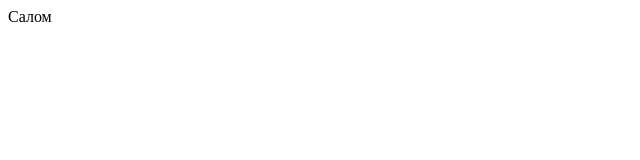
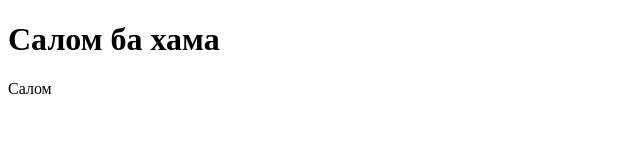
Before and after one commit to Roxyro21/javascript-1, a plain HTML site: page index.html in a window 1280 px wide. Shown: the whole page, without its empty margins (0-640 px from the left). Drawn offline with Linux system fonts and the light colour scheme.

Commit message:
feat: add new headar

```diff
--- a/index.html
+++ b/index.html
@@ -7,6 +7,7 @@
     <script src="app.js"></script>
 </head>
 <body>
+    <h1>Салом ба хама</h1>
     <div> Салом </div>
 </body>
 </html>
```
